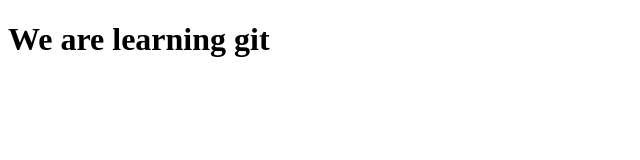
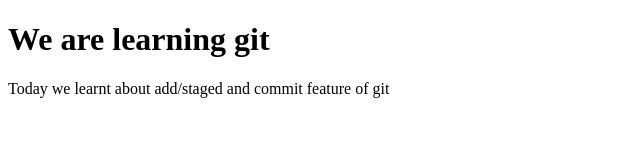
Before and after one commit to prafullchvn/github-tutorial, a plain HTML site: page index.html in a window 1280 px wide. Shown: the whole page, without its empty margins (0-640 px from the left). Drawn offline with Linux system fonts and the light colour scheme.

Commit message:
Add line inside index.html

```diff
--- a/index.html
+++ b/index.html
@@ -5,5 +5,6 @@
   </head>
   <body>
     <h1>We are learning git</h1>
+    <p>Today we learnt about add/staged and commit feature of git</p>
   </body>
 </html>
```
